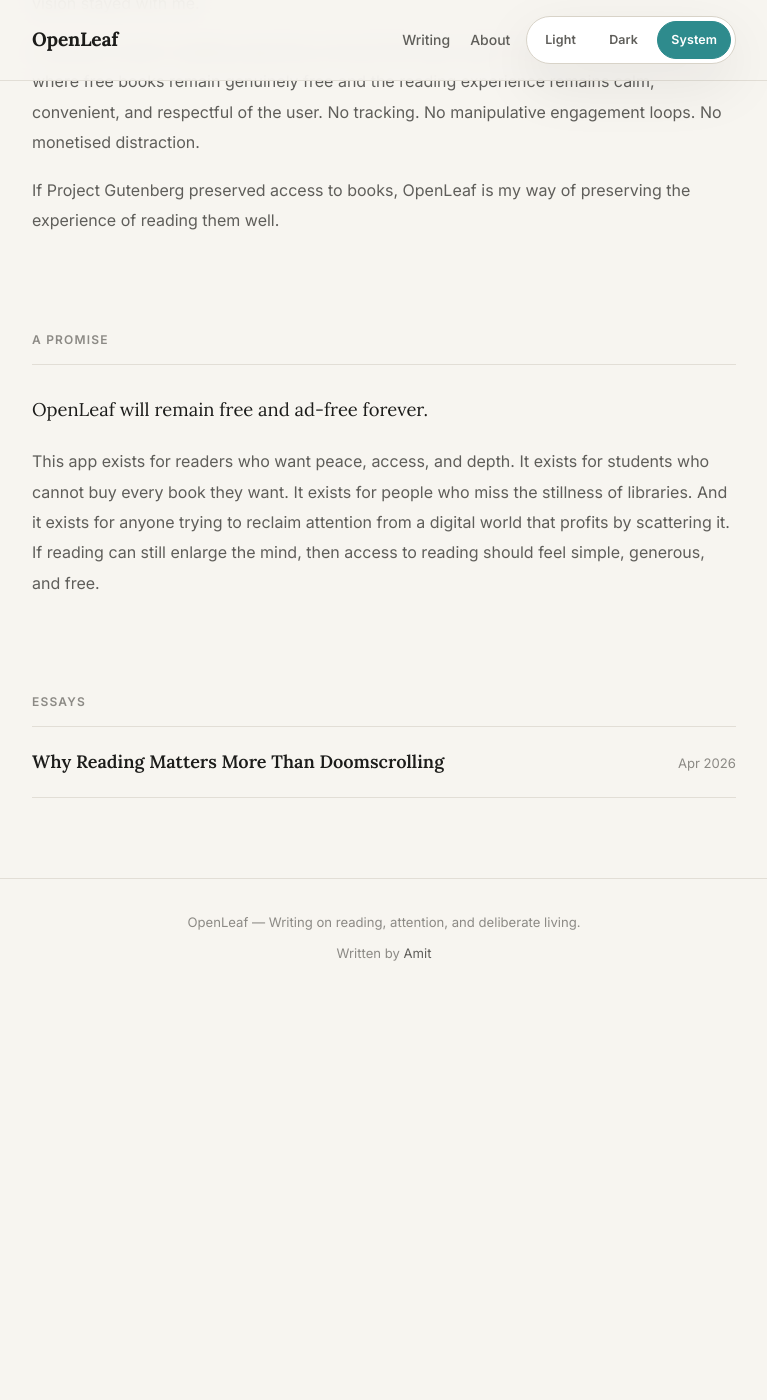
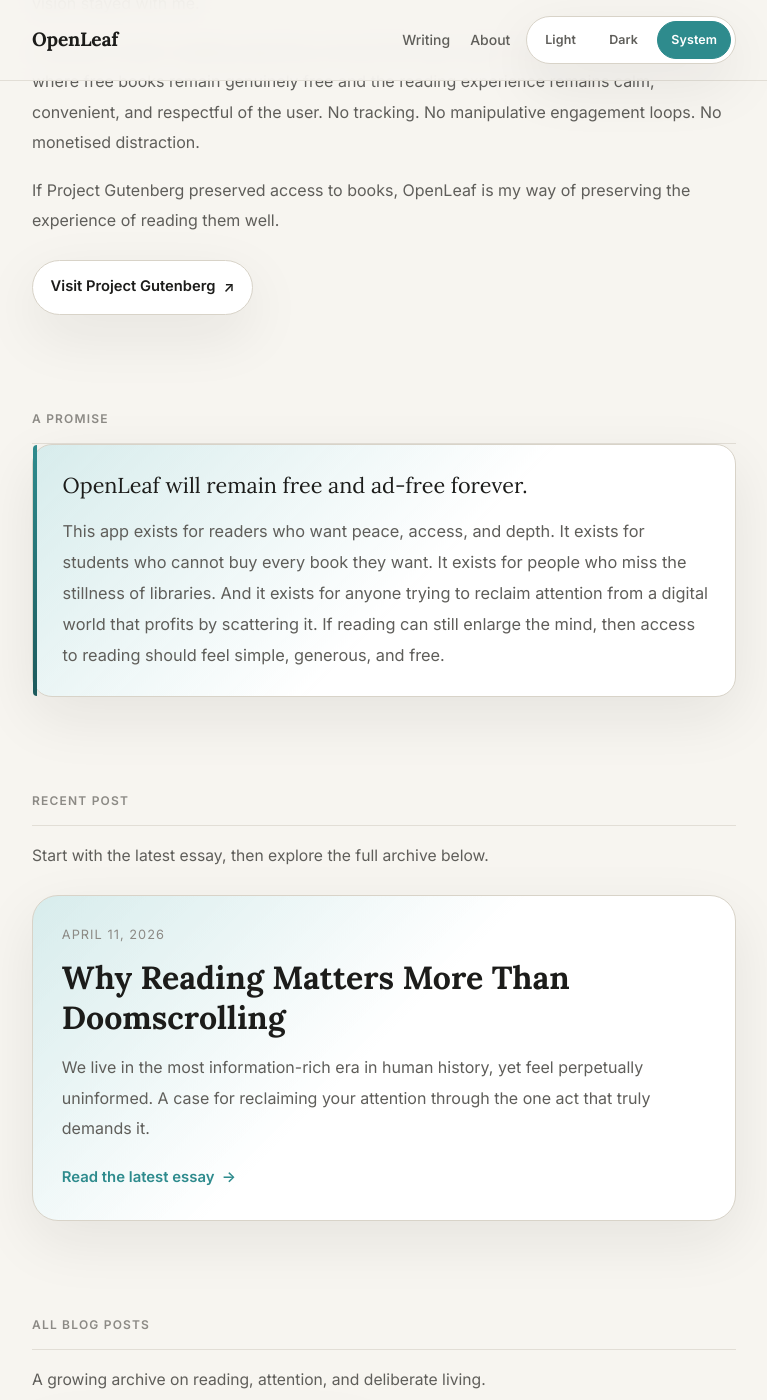
Before and after one commit to openleafsupport/openleafsupport.github.io, a Jekyll site: the page built from index.html, in a window 1280 px wide and 1400 px high, scrolled down 1935 px. Shown: the whole window, without its empty margins (256-1023 px from the left). Built offline with Jekyll 4.4.1, drawn with Linux system fonts in a browser that asks for light colours; before the commit the page ends 2932 px from its top, so only the background shows below that; some of the changed text lies outside the part shown.

Commit message:
updated design

```diff
--- a/assets/styles.css
+++ b/assets/styles.css
@@ -178,7 +178,8 @@
 }
 
 .content-section,
-.essays-section { padding: 0.5rem 0 5rem; }
+.posts-showcase,
+.archive-section { padding: 0.5rem 0 5rem; }
 
 .section-label {
   width: 100%;
@@ -209,6 +210,71 @@
 
 .section-text:last-child { margin-bottom: 0; }
 
+.section-actions {
+  margin-top: 1.5rem;
+}
+
+.external-link {
+  display: inline-flex;
+  align-items: center;
+  gap: 0.5rem;
+  padding: 0.85rem 1.1rem;
+  border: 1px solid var(--border);
+  border-radius: 999px;
+  background: var(--surface);
+  color: var(--text);
+  font-size: 0.92rem;
+  font-weight: 600;
+  box-shadow: var(--shadow);
+}
+
+.external-link::after {
+  content: '↗';
+  font-size: 0.95em;
+}
+
+.external-link:hover {
+  color: var(--accent-strong);
+  border-color: var(--accent);
+  text-decoration: none;
+}
+
+.promise-card {
+  position: relative;
+  padding: 1.6rem 1.5rem;
+  border: 1px solid var(--border);
+  border-radius: 20px;
+  background:
+    linear-gradient(135deg, var(--accent-soft), transparent 55%),
+    var(--surface);
+  box-shadow: var(--shadow);
+}
+
+.promise-card::before {
+  content: '';
+  position: absolute;
+  inset: 0 auto 0 0;
+  width: 4px;
+  border-radius: 20px 0 0 20px;
+  background: linear-gradient(180deg, var(--accent), var(--accent-strong));
+}
+
+.promise-title {
+  margin-bottom: 0.9rem;
+  padding-left: 0.35rem;
+  font-family: var(--serif);
+  font-size: 1.35rem;
+  line-height: 1.45;
+  color: var(--text);
+}
+
+.promise-text {
+  padding-left: 0.35rem;
+  font-size: 1.02rem;
+  line-height: 1.9;
+  color: var(--text-secondary);
+}
+
 .post-item {
   display: flex;
   align-items: baseline;
@@ -231,6 +297,104 @@
   white-space: nowrap;
   font-size: 0.82rem;
   color: var(--text-tertiary);
+}
+
+.posts-head {
+  margin-bottom: 1.5rem;
+}
+
+.posts-intro {
+  margin-top: 1rem;
+  color: var(--text-secondary);
+  font-size: 0.98rem;
+  line-height: 1.8;
+}
+
+.featured-post-card {
+  padding: 1.8rem;
+  border: 1px solid var(--border);
+  border-radius: 26px;
+  background: linear-gradient(135deg, var(--accent-soft), transparent 48%), var(--surface);
+  box-shadow: var(--shadow);
+}
+
+.featured-post-meta,
+.archive-card-meta {
+  font-size: 0.8rem;
+  letter-spacing: 0.08em;
+  text-transform: uppercase;
+  color: var(--text-tertiary);
+}
+
+.featured-post-title {
+  margin: 0.7rem 0 0.9rem;
+  font-family: var(--serif);
+  font-size: clamp(1.5rem, 3vw, 2rem);
+  line-height: 1.25;
+  color: var(--text);
+}
+
+.featured-post-title a,
+.archive-card-title a {
+  color: inherit;
+}
+
+.featured-post-desc {
+  max-width: 42rem;
+  font-size: 1rem;
+  line-height: 1.9;
+  color: var(--text-secondary);
+}
+
+.featured-post-link,
+.archive-card-link {
+  display: inline-flex;
+  align-items: center;
+  gap: 0.45rem;
+  margin-top: 1.25rem;
+  font-size: 0.93rem;
+  font-weight: 600;
+}
+
+.featured-post-link::after,
+.archive-card-link::after {
+  content: '→';
+}
+
+.archive-grid {
+  display: grid;
+  grid-template-columns: repeat(2, minmax(0, 1fr));
+  gap: 1.25rem;
+}
+
+.archive-card {
+  display: flex;
+  flex-direction: column;
+  height: 100%;
+  padding: 1.35rem;
+  border: 1px solid var(--border);
+  border-radius: 20px;
+  background: var(--surface);
+  box-shadow: var(--shadow);
+}
+
+.archive-card-title {
+  margin: 0.7rem 0 0.75rem;
+  font-family: var(--serif);
+  font-size: 1.2rem;
+  line-height: 1.35;
+  color: var(--text);
+}
+
+.archive-card-desc {
+  color: var(--text-secondary);
+  font-size: 0.98rem;
+  line-height: 1.85;
+}
+
+.archive-card-link {
+  margin-top: auto;
+  padding-top: 1rem;
 }
 
 .post-wrapper { padding: 3rem 0 5rem; }
@@ -302,6 +466,17 @@
   line-height: 1.65;
 }
 
+.post-body img {
+  display: block;
+  width: 100%;
+  max-width: 100%;
+  margin: 2rem 0;
+  border: 1px solid var(--border);
+  border-radius: 22px;
+  background: var(--surface);
+  box-shadow: var(--shadow);
+}
+
 .site-footer {
   padding: 2rem 0;
   border-top: 1px solid var(--border-secondary);
@@ -323,6 +498,7 @@
 
   .theme-switcher { order: 3; }
   .hero { padding-top: 3.5rem; }
+  .archive-grid { grid-template-columns: 1fr; }
   .post-item { flex-direction: column; gap: 0.25rem; }
   .post-item-meta { white-space: normal; }
 }
--- a/index.html
+++ b/index.html
@@ -3,6 +3,8 @@
 title: OpenLeaf — Reading in the Age of Distraction
 description: OpenLeaf is a free, ad-free, local-first reading app inspired by Project Gutenberg and built for people who want to read deeply in a distracted age.
 ---
+
+{% assign recent_post = site.posts.first %}
 
 <section class="hero">
   <span class="hero-eyebrow">OpenLeaf</span>
@@ -92,16 +94,19 @@
       If Project Gutenberg preserved access to books, OpenLeaf is my way of
       preserving the experience of reading them well.
     </p>
+    <p class="section-actions">
+      <a class="external-link" href="https://www.gutenberg.org/" target="_blank" rel="noopener noreferrer">
+        Visit Project Gutenberg
+      </a>
+    </p>
   </div>
 </section>
 
 <section class="content-section">
   <p class="section-label">A promise</p>
-  <div class="section-content">
-    <p class="section-lead">
-      OpenLeaf will remain free and ad-free forever.
-    </p>
-    <p class="section-text">
+  <div class="section-content promise-card">
+    <p class="promise-title">OpenLeaf will remain free and ad-free forever.</p>
+    <p class="promise-text">
       This app exists for readers who want peace, access, and depth. It exists
       for students who cannot buy every book they want. It exists for people who
       miss the stillness of libraries. And it exists for anyone trying to reclaim
@@ -112,12 +117,44 @@
   </div>
 </section>
 
-<section class="essays-section">
-  <p class="section-label">Essays</p>
-  {% for post in site.posts %}
-  <div class="post-item">
-    <a class="post-item-title" href="{{ post.url | relative_url }}">{{ post.title }}</a>
-    <span class="post-item-meta">{{ post.date | date: "%b %Y" }}</span>
+{% if recent_post %}
+<section class="posts-showcase">
+  <div class="posts-head">
+    <div>
+      <p class="section-label">Recent post</p>
+      <p class="posts-intro">Start with the latest essay, then explore the full archive below.</p>
+    </div>
   </div>
-  {% endfor %}
+
+  <article class="featured-post-card">
+    <div class="featured-post-meta">{{ recent_post.date | date: "%B %d, %Y" }}</div>
+    <h2 class="featured-post-title">
+      <a href="{{ recent_post.url | relative_url }}">{{ recent_post.title }}</a>
+    </h2>
+    <p class="featured-post-desc">{{ recent_post.description | default: recent_post.excerpt | strip_html }}</p>
+    <a class="featured-post-link" href="{{ recent_post.url | relative_url }}">Read the latest essay</a>
+  </article>
 </section>
+
+<section class="archive-section">
+  <div class="posts-head">
+    <div>
+      <p class="section-label">All blog posts</p>
+      <p class="posts-intro">A growing archive on reading, attention, and deliberate living.</p>
+    </div>
+  </div>
+
+  <div class="archive-grid">
+    {% for post in site.posts %}
+    <article class="archive-card">
+      <div class="archive-card-meta">{{ post.date | date: "%b %d, %Y" }}</div>
+      <h3 class="archive-card-title">
+        <a href="{{ post.url | relative_url }}">{{ post.title }}</a>
+      </h3>
+      <p class="archive-card-desc">{{ post.description | default: post.excerpt | strip_html | truncate: 170 }}</p>
+      <a class="archive-card-link" href="{{ post.url | relative_url }}">Open post</a>
+    </article>
+    {% endfor %}
+  </div>
+</section>
+{% endif %}
```
Also changed, not shown: _posts/2026-04-11-Why-Reading-Matters-More-Than-Doomscrolling.md (renamed from _posts/2026-04-11-reading.md, +9 -0 lines).
